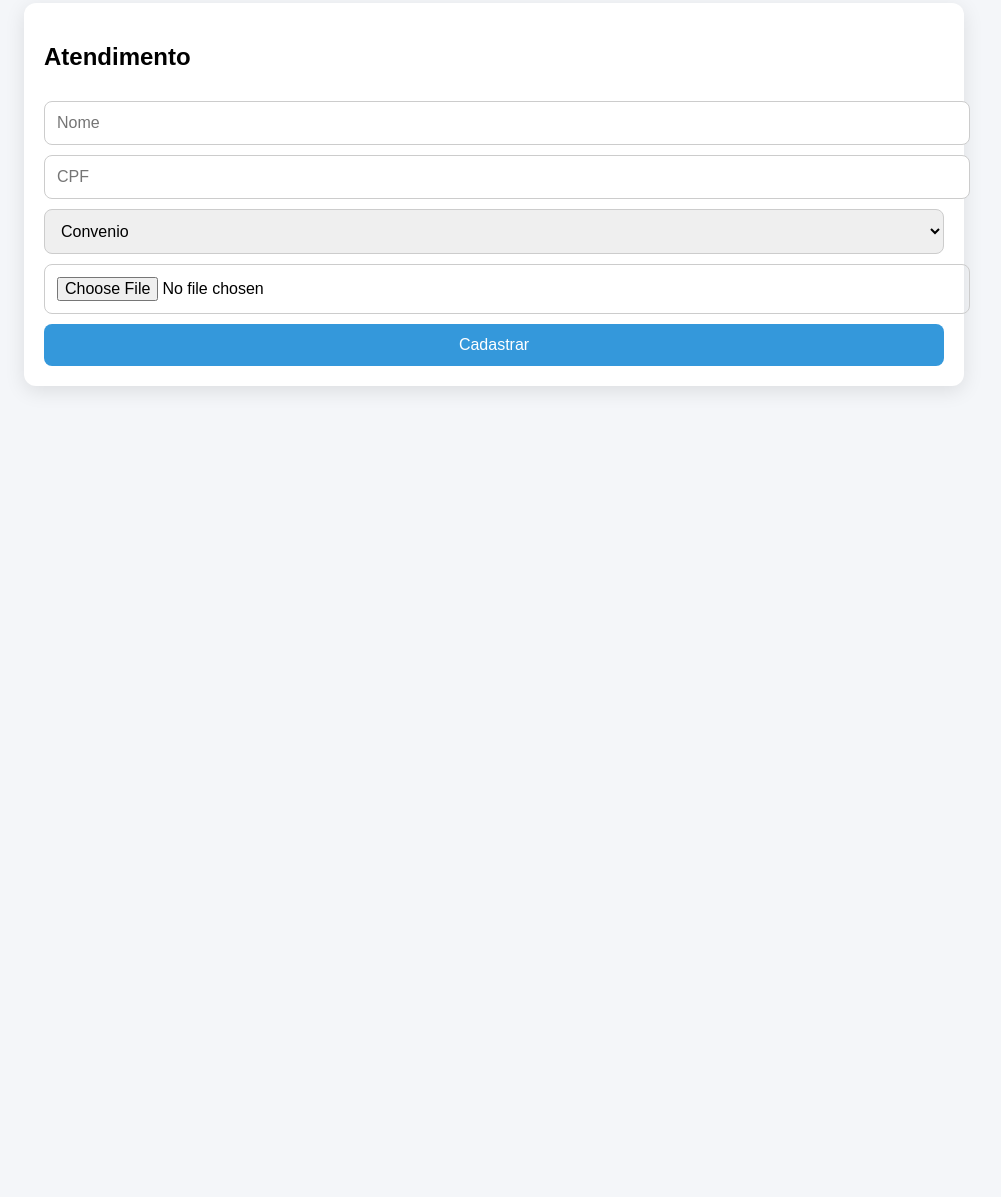
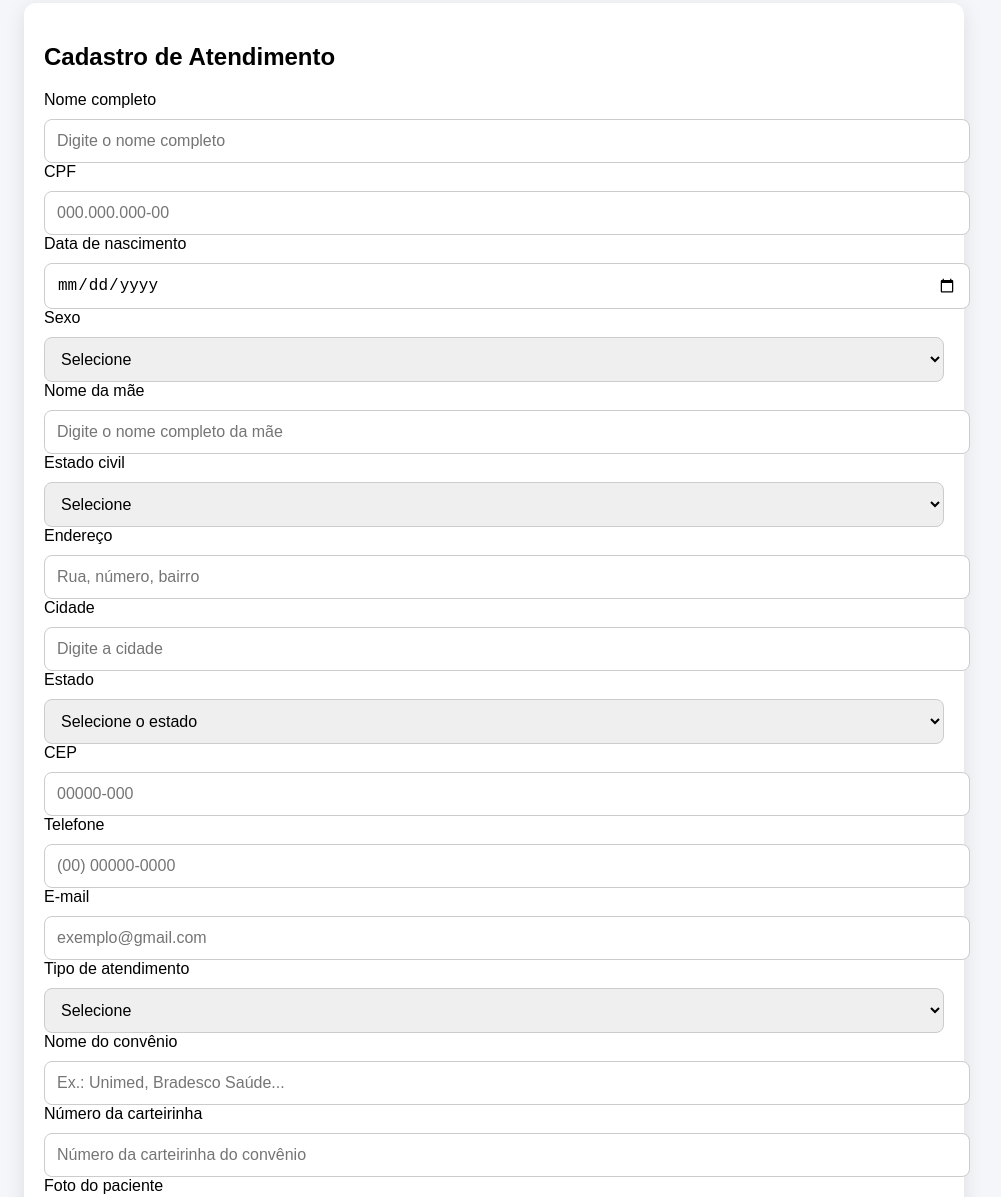
Before and after one commit to Erikrafael2008/projeto-sentinela-12, a website: page frontend/atendimento.html in a window 1280 px wide. Shown: the part 17-1214 px from the top of the page, without its empty margins (146-1147 px from the left). Before the commit the page ends 800 px from the top, so only its background shows below. Drawn offline with Linux system fonts and the light colour scheme; files that its build step writes are made by us from their sources.

Commit message:
Revamp atendimento.html with new form and script

```diff
--- a/frontend/atendimento.html
+++ b/frontend/atendimento.html
@@ -1,36 +1,242 @@
 <!DOCTYPE html>
-<html>
-<head><link rel="stylesheet" href="style.css"></head>
+<html lang="pt-BR">
+<head>
+  <meta charset="UTF-8">
+  <meta name="viewport" content="width=device-width, initial-scale=1.0">
+  <title>Atendimento</title>
+
+  <link rel="stylesheet" href="style.css">
+</head>
+
 <body>
+
 <div class="container">
-<h2>Atendimento</h2>
 
-<input id="nome" placeholder="Nome">
-<input id="cpf" placeholder="CPF">
+  <h2>Cadastro de Atendimento</h2>
 
-<select id="tipo">
-  <option>Convenio</option>
-  <option>Particular</option>
-</select>
+  <form id="formAtendimento">
 
-<input type="file" id="foto">
+    <label for="nome">Nome completo</label>
+    <input
+      type="text"
+      id="nome"
+      name="nome"
+      placeholder="Digite o nome completo"
+      required
+    >
 
-<button onclick="cadastrar()">Cadastrar</button>
+    <label for="cpf">CPF</label>
+    <input
+      type="text"
+      id="cpf"
+      name="cpf"
+      placeholder="000.000.000-00"
+      maxlength="14"
+      required
+    >
+
+    <label for="dataNascimento">Data de nascimento</label>
+    <input
+      type="date"
+      id="dataNascimento"
+      name="dataNascimento"
+      required
+    >
+
+    <label for="sexo">Sexo</label>
+    <select id="sexo" name="sexo" required>
+      <option value="">Selecione</option>
+      <option value="Feminino">Feminino</option>
+      <option value="Masculino">Masculino</option>
+      <option value="Outro">Outro</option>
+      <option value="Nao informado">Prefiro não informar</option>
+    </select>
+
+    <label for="nomeMae">Nome da mãe</label>
+    <input
+      type="text"
+      id="nomeMae"
+      name="nomeMae"
+      placeholder="Digite o nome completo da mãe"
+      required
+    >
+
+    <label for="estadoCivil">Estado civil</label>
+    <select id="estadoCivil" name="estadoCivil" required>
+      <option value="">Selecione</option>
+      <option value="Solteiro">Solteiro(a)</option>
+      <option value="Casado">Casado(a)</option>
+      <option value="Divorciado">Divorciado(a)</option>
+      <option value="Viuvo">Viúvo(a)</option>
+      <option value="Uniao estavel">União estável</option>
+    </select>
+
+    <label for="endereco">Endereço</label>
+    <input
+      type="text"
+      id="endereco"
+      name="endereco"
+      placeholder="Rua, número, bairro"
+      required
+    >
+
+    <label for="cidade">Cidade</label>
+    <input
+      type="text"
+      id="cidade"
+      name="cidade"
+      placeholder="Digite a cidade"
+      required
+    >
+
+    <label for="estado">Estado</label>
+    <select id="estado" name="estado" required>
+      <option value="">Selecione o estado</option>
+      <option value="AC">Acre</option>
+      <option value="AL">Alagoas</option>
+      <option value="AP">Amapá</option>
+      <option value="AM">Amazonas</option>
+      <option value="BA">Bahia</option>
+      <option value="CE">Ceará</option>
+      <option value="DF">Distrito Federal</option>
+      <option value="ES">Espírito Santo</option>
+      <option value="GO">Goiás</option>
+      <option value="MA">Maranhão</option>
+      <option value="MT">Mato Grosso</option>
+      <option value="MS">Mato Grosso do Sul</option>
+      <option value="MG">Minas Gerais</option>
+      <option value="PA">Pará</option>
+      <option value="PB">Paraíba</option>
+      <option value="PR">Paraná</option>
+      <option value="PE">Pernambuco</option>
+      <option value="PI">Piauí</option>
+      <option value="RJ">Rio de Janeiro</option>
+      <option value="RN">Rio Grande do Norte</option>
+      <option value="RS">Rio Grande do Sul</option>
+      <option value="RO">Rondônia</option>
+      <option value="RR">Roraima</option>
+      <option value="SC">Santa Catarina</option>
+      <option value="SP">São Paulo</option>
+      <option value="SE">Sergipe</option>
+      <option value="TO">Tocantins</option>
+    </select>
+
+    <label for="cep">CEP</label>
+    <input
+      type="text"
+      id="cep"
+      name="cep"
+      placeholder="00000-000"
+      maxlength="9"
+    >
+
+    <label for="telefone">Telefone</label>
+    <input
+      type="tel"
+      id="telefone"
+      name="telefone"
+      placeholder="(00) 00000-0000"
+      required
+    >
+
+    <label for="email">E-mail</label>
+    <input
+      type="email"
+      id="email"
+      name="email"
+      placeholder="exemplo@gmail.com"
+    >
+
+    <label for="tipo">Tipo de atendimento</label>
+    <select id="tipo" name="tipo" required>
+      <option value="">Selecione</option>
+      <option value="Convenio">Convênio</option>
+      <option value="Particular">Particular</option>
+    </select>
+
+    <label for="convenio">Nome do convênio</label>
+    <input
+      type="text"
+      id="convenio"
+      name="convenio"
+      placeholder="Ex.: Unimed, Bradesco Saúde..."
+    >
+
+    <label for="numeroCarteirinha">Número da carteirinha</label>
+    <input
+      type="text"
+      id="numeroCarteirinha"
+      name="numeroCarteirinha"
+      placeholder="Número da carteirinha do convênio"
+    >
+
+    <label for="foto">Foto do paciente</label>
+    <input
+      type="file"
+      id="foto"
+      name="foto"
+      accept="image/*"
+    >
+
+    <button type="submit">Cadastrar</button>
+
+  </form>
+
 </div>
 
 <script>
-function cadastrar(){
- fetch("http://localhost:3000/atendimento",{
-  method:"POST",
-  headers:{"Content-Type":"application/json"},
-  body: JSON.stringify({
-    nome: nome.value,
-    cpf: cpf.value,
-    tipo: tipo.value
-  })
- });
- alert("Paciente enviado para triagem");
-}
+
+document.getElementById("formAtendimento").addEventListener("submit", async function(event) {
+
+  event.preventDefault();
+
+  const dados = {
+    nome: document.getElementById("nome").value,
+    cpf: document.getElementById("cpf").value,
+    dataNascimento: document.getElementById("dataNascimento").value,
+    sexo: document.getElementById("sexo").value,
+    nomeMae: document.getElementById("nomeMae").value,
+    estadoCivil: document.getElementById("estadoCivil").value,
+    endereco: document.getElementById("endereco").value,
+    cidade: document.getElementById("cidade").value,
+    estado: document.getElementById("estado").value,
+    cep: document.getElementById("cep").value,
+    telefone: document.getElementById("telefone").value,
+    email: document.getElementById("email").value,
+    tipo: document.getElementById("tipo").value,
+    convenio: document.getElementById("convenio").value,
+    numeroCarteirinha: document.getElementById("numeroCarteirinha").value
+  };
+
+  try {
+
+    const resposta = await fetch("http://localhost:3000/atendimento", {
+      method: "POST",
+      headers: {
+        "Content-Type": "application/json"
+      },
+      body: JSON.stringify(dados)
+    });
+
+    if (!resposta.ok) {
+      throw new Error("Erro ao cadastrar paciente");
+    }
+
+    alert("Paciente cadastrado e enviado para a triagem!");
+
+    document.getElementById("formAtendimento").reset();
+
+  } catch (erro) {
+
+    console.error(erro);
+
+    alert("Não foi possível cadastrar o paciente.");
+
+  }
+
+});
+
 </script>
+
 </body>
 </html>
```
